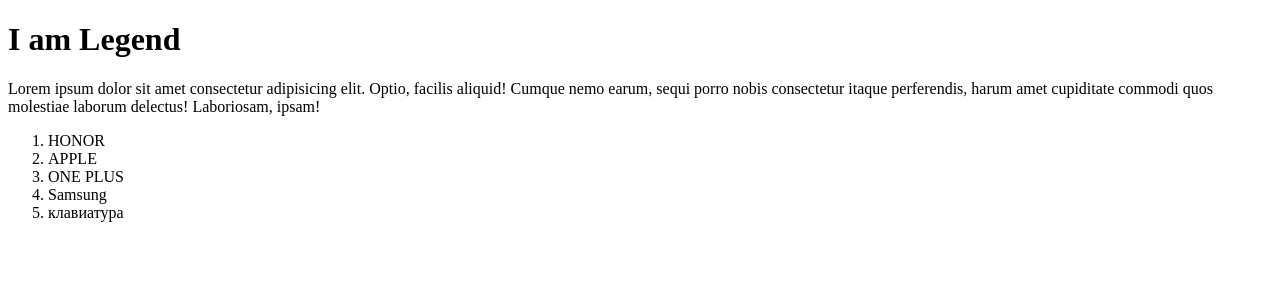
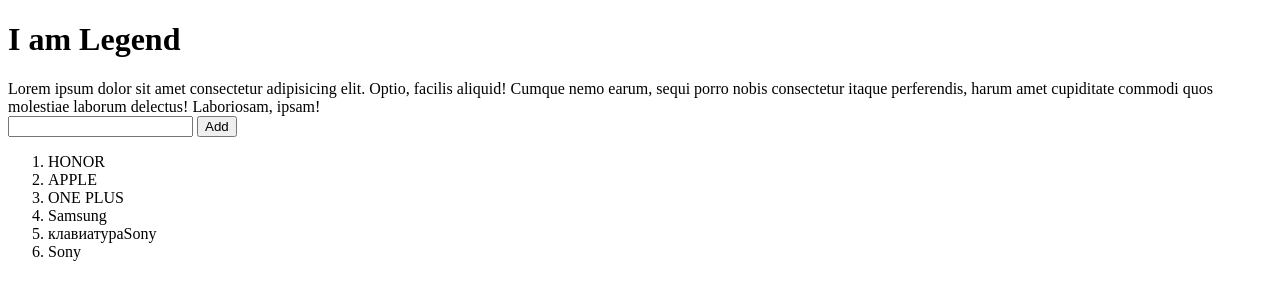
Before and after one commit to SyimykZhak/inventor, a Flask app: page / in a window 1280 px wide. Shown: the top 300 px of the page. Run offline with Flask 2, Linux system fonts and the light colour scheme.

Commit message:
add adding

```diff
--- a/app.py
+++ b/app.py
@@ -1,6 +1,5 @@
-from flask import Flask
+from flask import Flask, request
 from flask.templating import render_template
-
 app = Flask(__name__)
 
 
@@ -10,6 +9,17 @@
     txt = f.readlines()
     return render_template('index.html', goods=txt)
 
+@app.route('/add/', methods = ["POST"])
+def add():
+    good = request.form["good"]
+    f = open('goods.txt', 'a+', encoding='utf-8')
+    f.write(good + "\n")
+    f.close()
+    return """
+    <h1>Успешно добавлен</h1>
+    <a href ='/'>Domoi</a>
+
+    """
 
 @app.route('/<test>/')
 def mainpage(test):
--- /dev/null
+++ b/good.txt
@@ -0,0 +1,2 @@
+Sony
+sony
--- a/goods.txt
+++ b/goods.txt
@@ -2,4 +2,5 @@
 APPLE
 ONE PLUS
 Samsung
-клавиатура
+клавиатураSony
+Sony
--- a/templates/index.html
+++ b/templates/index.html
@@ -9,6 +9,10 @@
 <body>
     <h1>I am Legend</h1>
     <a>Lorem ipsum dolor sit amet consectetur adipisicing elit. Optio, facilis aliquid! Cumque nemo earum, sequi porro nobis consectetur itaque perferendis, harum amet cupiditate commodi quos molestiae laborum delectus! Laboriosam, ipsam!</a>
+    <form action="/add/" method="POST">
+        <input type="text" name="good">
+        <button>Add</button>
+    </form>
     <ol>
         {%for good in goods %}
         <li>{{ good }}</li>
```
